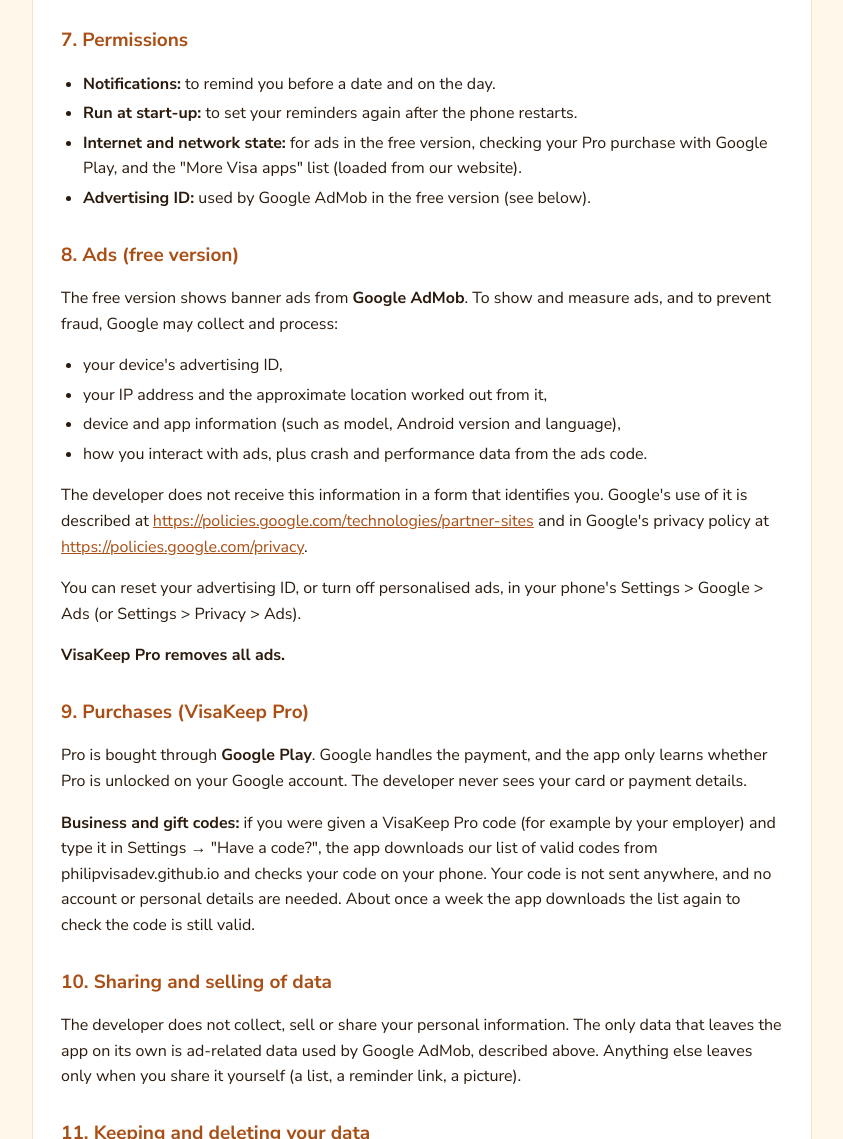
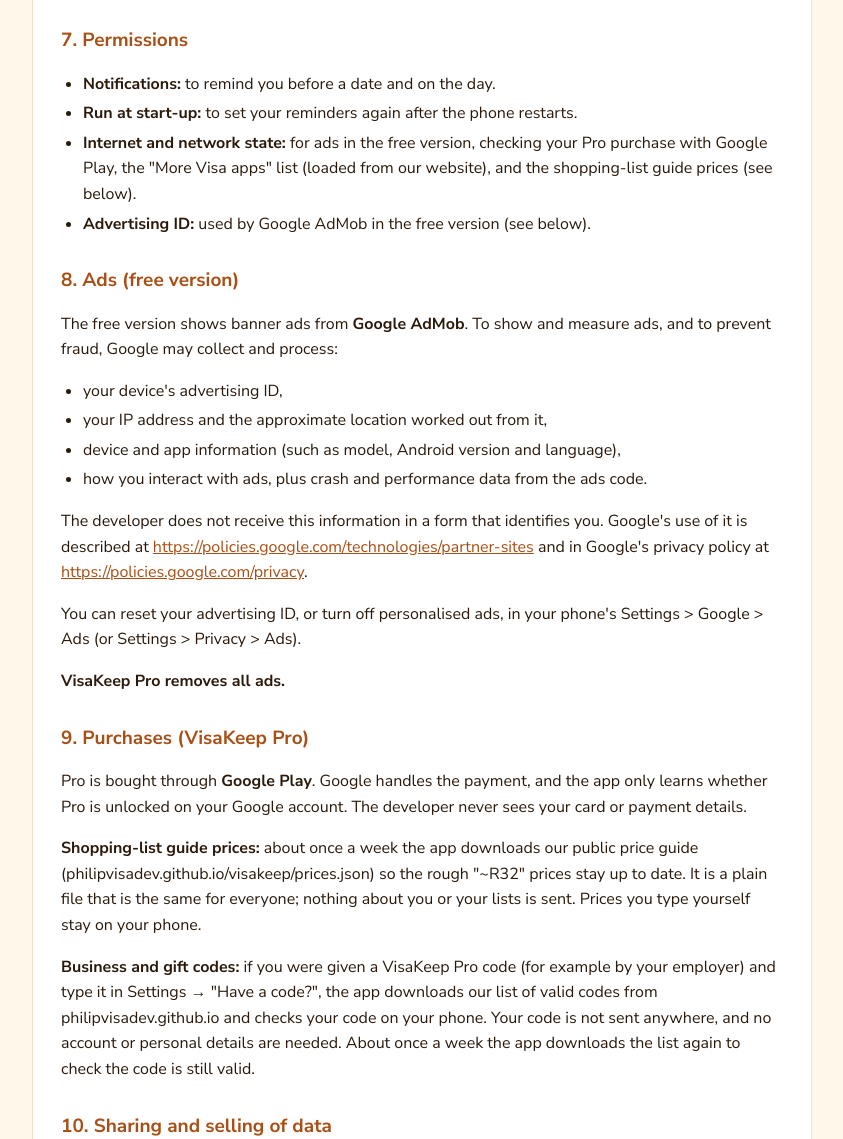
Before and after one commit to philipvisadev/philipvisadev.github.io, a plain HTML site: page visakeep/privacy.html in a window 1280 px wide. Shown: the part 1382-2521 px from the top of the page, without its empty margins (218-1061 px from the left). Drawn offline with Linux system fonts and the light colour scheme.

Commit message:
VisaKeep: shopping-list guide prices (prices.json v1, 421 items) + privacy note

```diff
--- a/visakeep/privacy.html
+++ b/visakeep/privacy.html
@@ -50,7 +50,7 @@ footer{margin-top:28px;color:var(--ink-muted);font-size:15px}
 <h2>6. Sending a reminder to someone ("Send to someone")</h2>
 <p>If you tap "Send to someone", the app makes a message with a link that contains that one item (its name, date, time, reminders, note and the person you linked – never photos) and opens the app you choose, such as WhatsApp or email. You decide who gets it. The details are written inside the link itself, after the "#" sign, which web browsers do not send to our website. When someone opens the link, the page on philipvisadev.github.io reads it in their own browser and offers to open VisaKeep, where nothing is added until they tap Add. The "Add to Google Calendar" button on that page sends the details to Google only if the person taps it.</p>
 <h2>7. Permissions</h2>
-<ul><li><strong>Notifications:</strong> to remind you before a date and on the day.</li><li><strong>Run at start-up:</strong> to set your reminders again after the phone restarts.</li><li><strong>Internet and network state:</strong> for ads in the free version, checking your Pro purchase with Google Play, and the "More Visa apps" list (loaded from our website).</li><li><strong>Advertising ID:</strong> used by Google AdMob in the free version (see below).</li></ul>
+<ul><li><strong>Notifications:</strong> to remind you before a date and on the day.</li><li><strong>Run at start-up:</strong> to set your reminders again after the phone restarts.</li><li><strong>Internet and network state:</strong> for ads in the free version, checking your Pro purchase with Google Play, the "More Visa apps" list (loaded from our website), and the shopping-list guide prices (see below).</li><li><strong>Advertising ID:</strong> used by Google AdMob in the free version (see below).</li></ul>
 <h2>8. Ads (free version)</h2>
 <p>The free version shows banner ads from <strong>Google AdMob</strong>. To show and measure ads, and to prevent fraud, Google may collect and process:</p>
 <ul><li>your device's advertising ID,</li><li>your IP address and the approximate location worked out from it,</li><li>device and app information (such as model, Android version and language),</li><li>how you interact with ads, plus crash and performance data from the ads code.</li></ul>
@@ -59,6 +59,7 @@ footer{margin-top:28px;color:var(--ink-muted);font-size:15px}
 <p><strong>VisaKeep Pro removes all ads.</strong></p>
 <h2>9. Purchases (VisaKeep Pro)</h2>
 <p>Pro is bought through <strong>Google Play</strong>. Google handles the payment, and the app only learns whether Pro is unlocked on your Google account. The developer never sees your card or payment details.</p>
+<p><strong>Shopping-list guide prices:</strong> about once a week the app downloads our public price guide (philipvisadev.github.io/visakeep/prices.json) so the rough "~R32" prices stay up to date. It is a plain file that is the same for everyone; nothing about you or your lists is sent. Prices you type yourself stay on your phone.</p>
 <p><strong>Business and gift codes:</strong> if you were given a VisaKeep Pro code (for example by your employer) and type it in Settings → "Have a code?", the app downloads our list of valid codes from philipvisadev.github.io and checks your code on your phone. Your code is not sent anywhere, and no account or personal details are needed. About once a week the app downloads the list again to check the code is still valid.</p>
 <h2>10. Sharing and selling of data</h2>
 <p>The developer does not collect, sell or share your personal information. The only data that leaves the app on its own is ad-related data used by Google AdMob, described above. Anything else leaves only when you share it yourself (a list, a reminder link, a picture).</p>
```
Also changed, not shown: visakeep/prices.json (added, +1 -0 lines).
